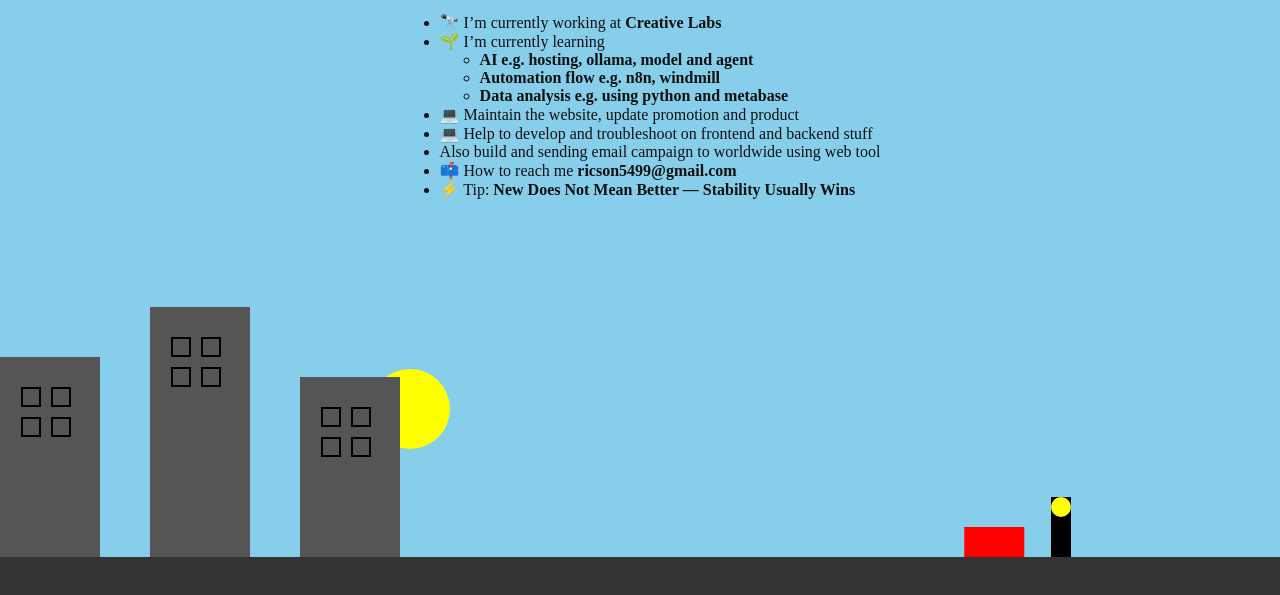
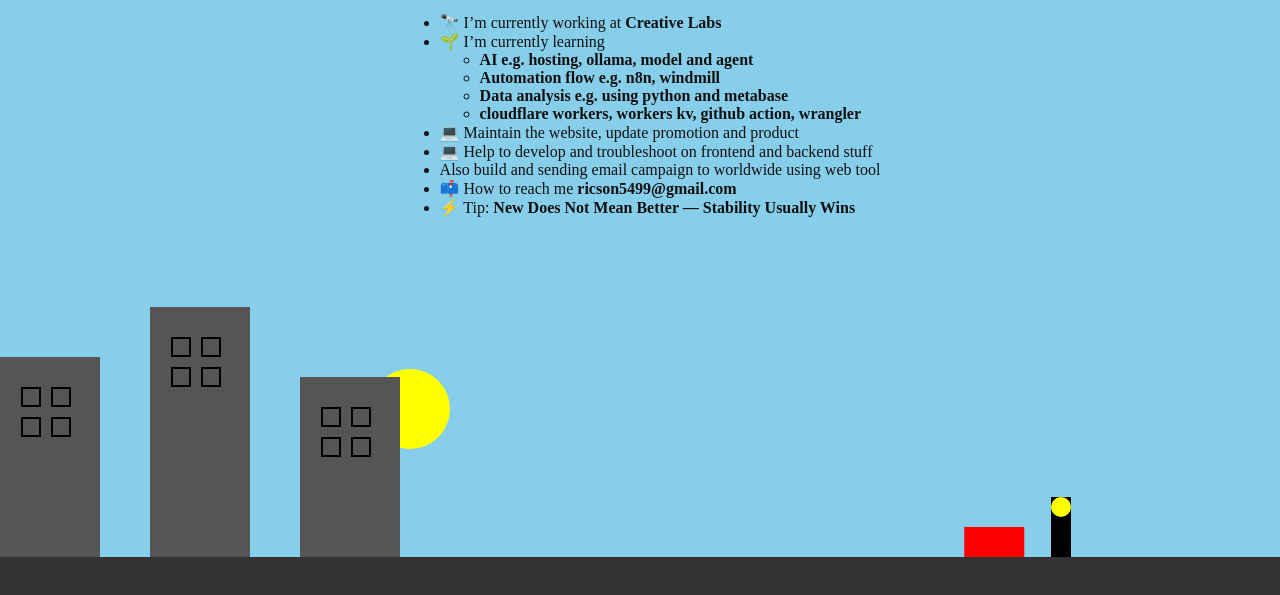
Before and after one commit to ricson5499/ricson5499.github.io, a plain HTML site: page index.html in a window 1280 px wide. Shown: the part 143-738 px from the top of the page. Drawn offline with Linux system fonts and the light colour scheme.

Commit message:
add new fun thing

```diff
--- a/index.html
+++ b/index.html
@@ -50,6 +50,7 @@
           <li><span>AI e.g. hosting, ollama, model and agent</span></li>
           <li><span>Automation flow e.g. n8n, windmill</span></li>
           <li><span>Data analysis e.g. using python and metabase</span></li>
+          <li><span>cloudflare workers, workers kv, github action, wrangler</span></li>
         </ul>
       </li>
       <li>💻 Maintain the website, update promotion and product</li>
```
